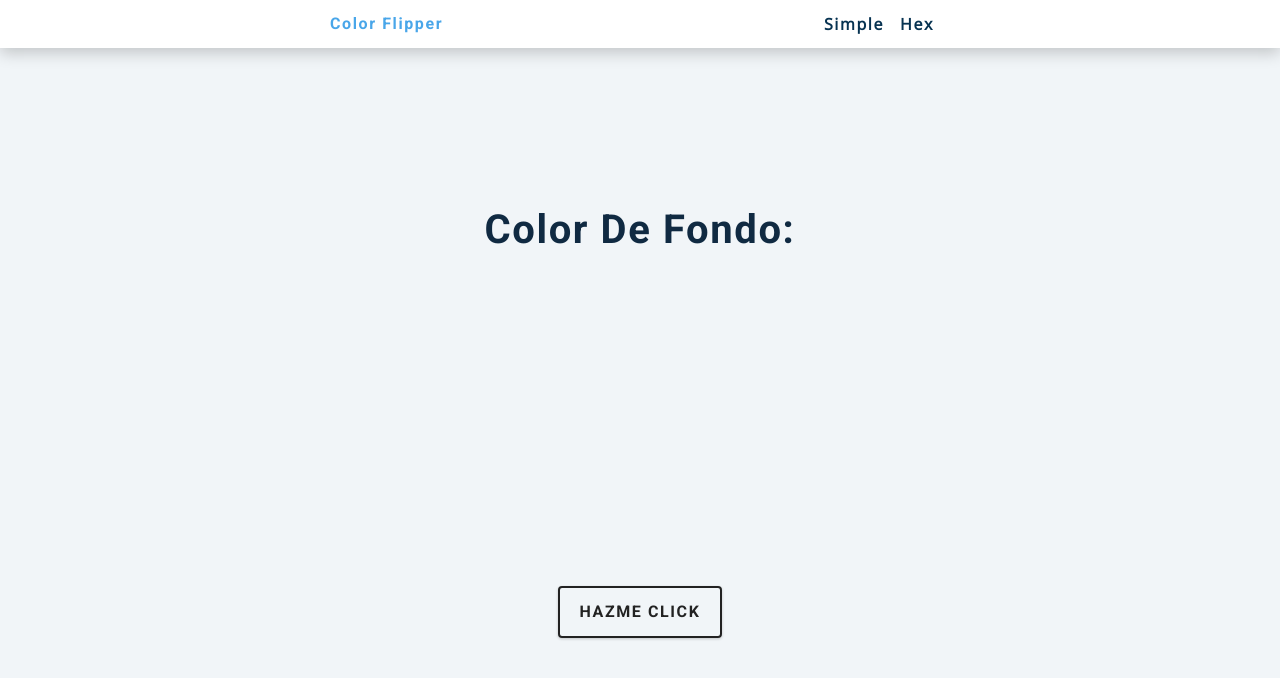
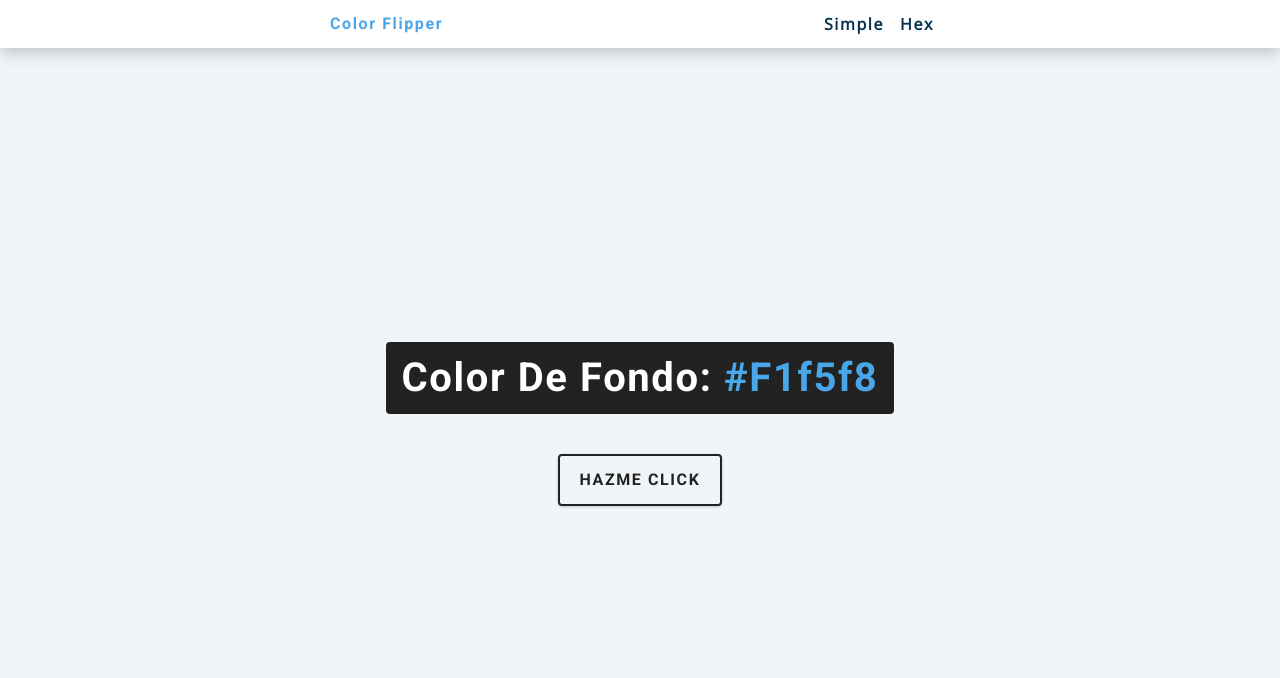
Before and after one commit to YahirArboleya/itgam_color_flipper, a plain HTML site: page index.html in a window 1280 px wide. Drawn offline with nearby package versions, Linux system fonts and the light colour scheme.

Commit message:
✔ Preuba de color en la pagina

```diff
--- a/index.html
+++ b/index.html
@@ -20,12 +20,15 @@
             </ul>
         </div>
     </nav>
+
     <main>
+      <div class="container">
       <h2>Color de fondo:
-        <span class="color"></span></h2>
+        <span class="color">#f1f5f8</span></h2>
     <buttom class="btn btn-hero" id="btn">
       Hazme click
     </buttom>
+  </div>
     </main>
 
 
```
